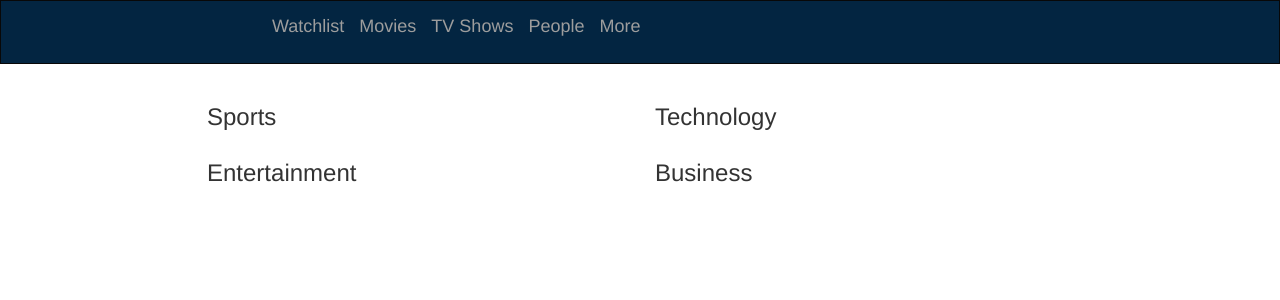
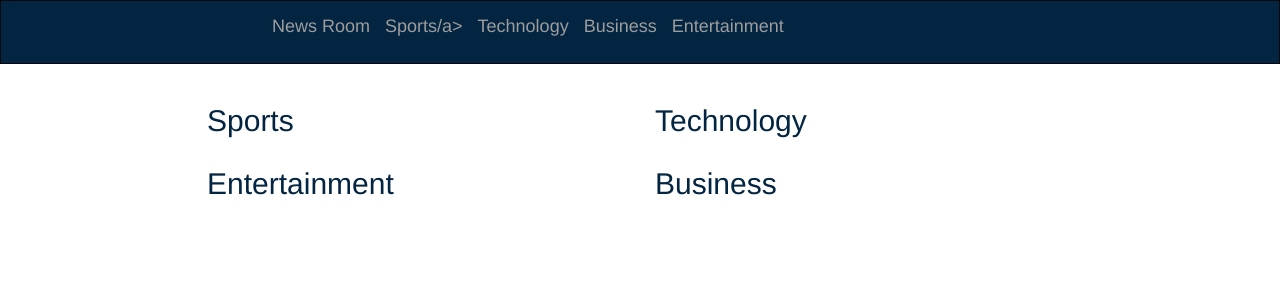
Before and after one commit to ngetichnicholas/News-API, a Flask app: template app/templates/index.html in a window 1280 px wide. Shown: the top 300 px of the page. Run offline with Flask 2, Linux system fonts and the light colour scheme; the template is opened without the code that fills it, so the values that code supplies are empty; some libraries are stand-ins or nearby versions.

Commit message:
Update styles

```diff
--- a/app/main/errors.py
+++ b/app/main/errors.py
@@ -6,4 +6,4 @@ def four_Ow_four(error):
 	'''
 	Function to render 404 error page
 	'''
-	return render_template('404.html'),404
+	return render_template('fourOwfour.html'),404
--- a/app/static/css/index.css
+++ b/app/static/css/index.css
@@ -3,6 +3,12 @@ ul {
   padding: 0 !important;
   display: flex;
   flex-direction: column;
+}
+h2 {
+  color: #032541;
+}
+h3 {
+  color: blue !important;
 }
 li a {
   font-size: 20px;
--- a/app/templates/index.html
+++ b/app/templates/index.html
@@ -12,21 +12,21 @@
 <div class="container">
     <div class="row">
         <div class="col-md-6">
-            <h3>Sports</h3>
+            <h2>Sports</h2>
             {{ macro.displaySourceList(sports)}}
         </div>
         <div class="col-md-6">
-            <h3> Technology</h3>
+            <h2> Technology</h2>
             {{ macro.displaySourceList(technology)}}
         </div>
     </div>
     <div class="row">
         <div class="col-md-6">
-            <h3>Entertainment</h3>
+            <h2>Entertainment</h2>
             {{ macro.displaySourceList(entertainment)}}
         </div>
         <div class="col-md-6">
-            <h3> Business</h3>
+            <h2> Business</h2>
             {{ macro.displaySourceList(business)}}
         </div>
     </div>
--- a/app/templates/macros.html
+++ b/app/templates/macros.html
@@ -2,17 +2,17 @@
 {% for source_row in source_list |batch(4)%}
 <div class="row">
 	{% for sources in source_row %}
-	<div class="col-md-3">
-		<div class="panel panel-default">
-			<div class="panel-heading">
-				<h3>{{ sources.name}}</h3>
-			</div>
-			<div class="panel-body">
-				<p>
-					{{ sources.description |truncate(100)}}
-				</p>
-				<a href="/sources/{{sources.id}}" class="btn btn-outline-primary">View news Articles here</a>
-			</div>
+	<div class="col-md-3 card">
+		<div>
+			<h3>{{ sources.name}}</h3>
+		</div>
+		<div>
+			<p>
+				{{ sources.description |truncate(100)}}
+			</p>
+			<h3>{{ sources.name}}</h3>
+			<h3>{{ sources.name}}</h3>
+			<button class="btn btn-outline-primary"><a href="/sources/{{sources.id}}">View {{ sources.name}} articles</a></button>
 		</div>
 	</div>
 	{% endfor %}
--- a/app/templates/navbar.html
+++ b/app/templates/navbar.html
@@ -7,13 +7,13 @@
           <span class="icon-bar"></span>
           <span class="icon-bar"></span>
         </button>
-        <a class="navbar-brand main" href="/"> Watchlist </a>
+        <a class="navbar-brand main" href="/"> News Room</a>
       </div>
     <div class="collapse navbar-collapse" id="navbarNavAltMarkup">
-        <a class="navbar-brand shrinkable" href="">Movies</a>
-        <a class="navbar-brand shrinkable" href="">TV Shows</a>
-        <a class="navbar-brand shrinkable" href="">People</a>
-        <a class="navbar-brand shrinkable" href="">More</a>
+        <a class="navbar-brand shrinkable" href="">Sports/a>
+        <a class="navbar-brand shrinkable" href="">Technology</a>
+        <a class="navbar-brand shrinkable" href="">Business</a>
+        <a class="navbar-brand shrinkable" href="">Entertainment</a>
       </div>
     </div>
   </div>
```
Also changed, not shown: app/templates/404.html (deleted, +0 -9 lines), app/templates/fourOwfour.html (renamed from app/templates/four7Owfour.html).
